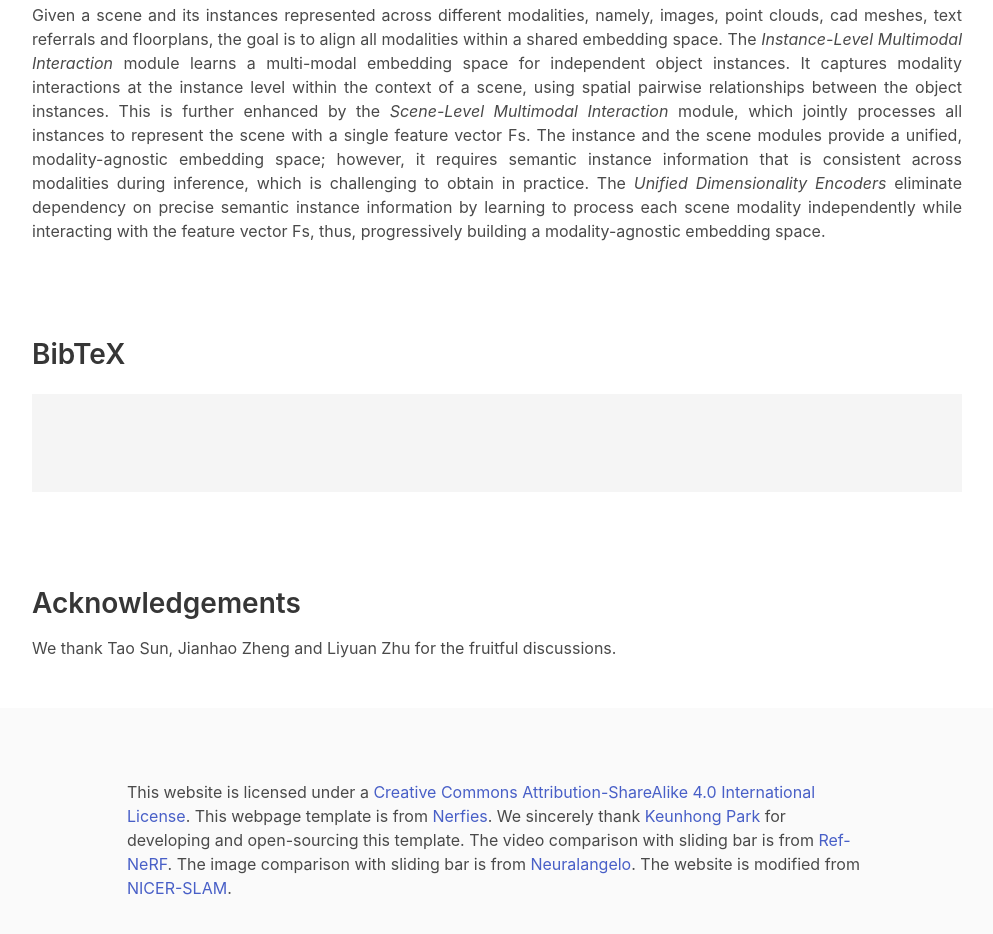
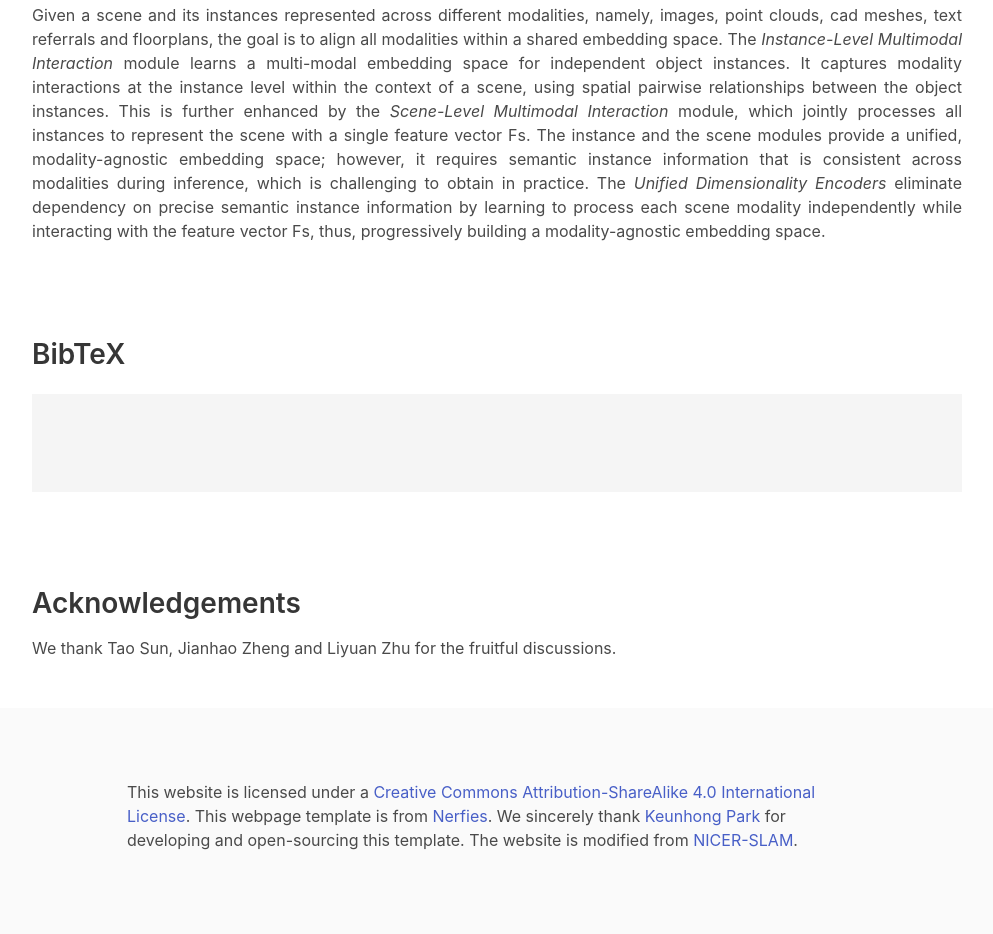
Before and after one commit to sayands/crossover, a plain HTML site: page docs/index.html in a window 1280 px wide. Shown: the part 2185-3119 px from the top of the page, without its empty margins (143-1136 px from the left). Drawn offline with nearby package versions, Linux system fonts and the light colour scheme; some icons are missing; a web font is replaced by a local one.

Commit message:
Remove redundant ref

```diff
--- a/docs/index.html
+++ b/docs/index.html
@@ -283,8 +283,6 @@
             Commons Attribution-ShareAlike 4.0 International License</a>.
             This webpage template is from <a href="https://github.com/nerfies/nerfies.github.io">Nerfies</a>.
             We sincerely thank <a href="https://keunhong.com/">Keunhong Park</a> for developing and open-sourcing this template.
-            The video comparison with sliding bar is from <a href="https://dorverbin.github.io/refnerf/">Ref-NeRF</a>.
-            The image comparison with sliding bar is from <a href="https://research.nvidia.com/labs/dir/neuralangelo/">Neuralangelo</a>.
             The website is modified from <a href="https://nicer-slam.github.io/">NICER-SLAM</a>.
           </p>
         </div>
```
